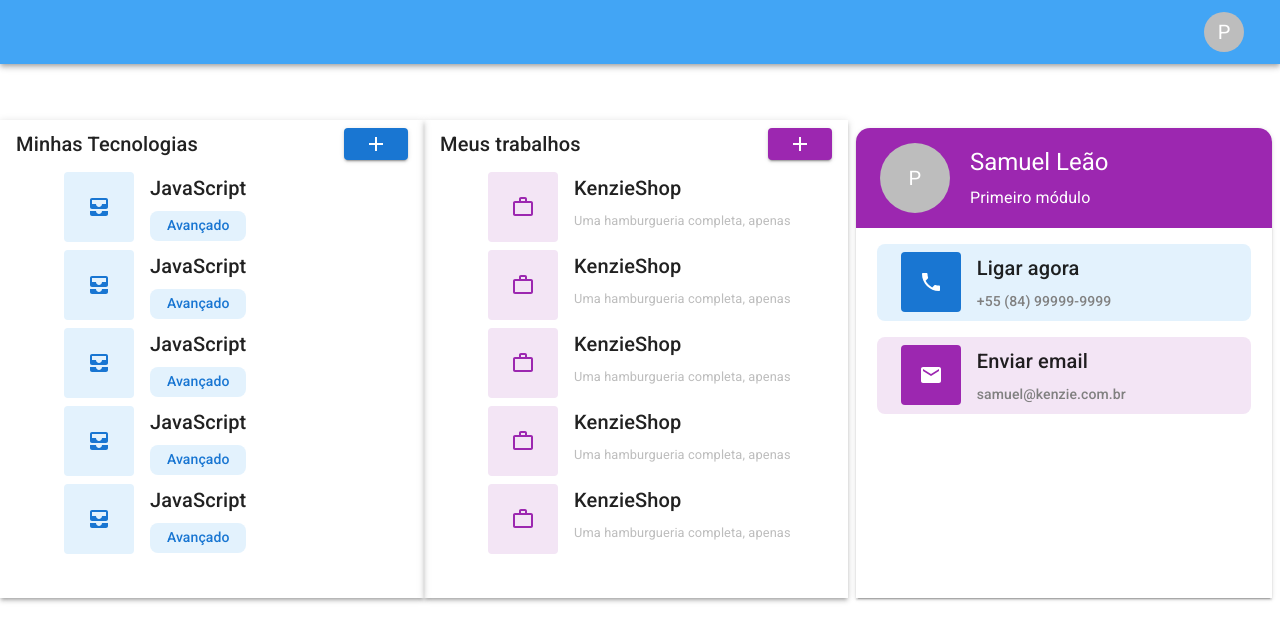
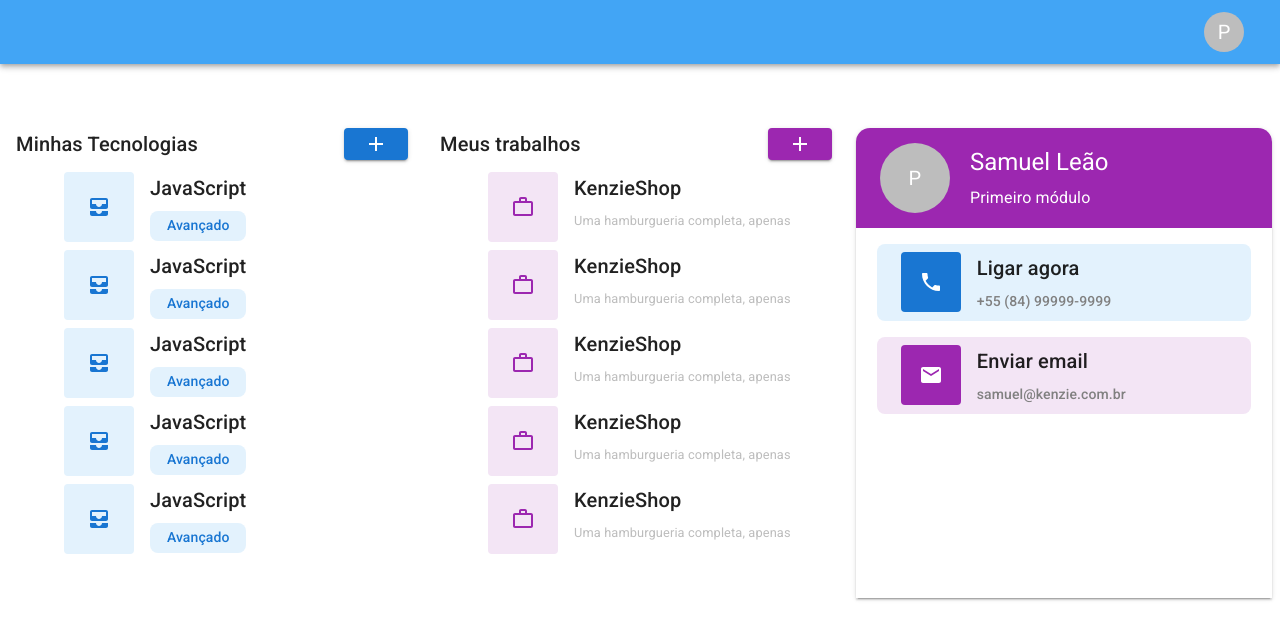
Before and after one commit to penguinuux/kenzie-hub, a React (Create React App) app: page /dashboard in a window 1280 px wide. Shown: the top 642 px of the page. Built offline with nearby package versions, Linux system fonts and the light colour scheme; sample sign-in values are in the browser's storage.

Commit message:
style: modified technology and works box shadow

```diff
--- a/src/pages/Dashboard/index.jsx
+++ b/src/pages/Dashboard/index.jsx
@@ -24,7 +24,7 @@ const Dashboard = ({ authenticated, setAuthenticated }) => {
       <CssBaseline />
       <Header />
       <Grid container component="main" sx={{ px: 1, py: 2 }} spacing={1}>
-        <Grid item xs={12} sm={6} md={6} lg={4} sx={{ boxShadow: 3, pr: 1 }}>
+        <Grid item xs={12} sm={6} md={6} lg={4} sx={{ pr: 1 }}>
           <Box
             component="header"
             sx={{
@@ -48,7 +48,7 @@ const Dashboard = ({ authenticated, setAuthenticated }) => {
             ))}
           </Container>
         </Grid>
-        <Grid item xs={12} sm={6} md={6} lg={4} sx={{ boxShadow: 3, pr: 1 }}>
+        <Grid item xs={12} sm={6} md={6} lg={4} sx={{ pr: 1 }}>
           <Box
             component="header"
             sx={{
```
